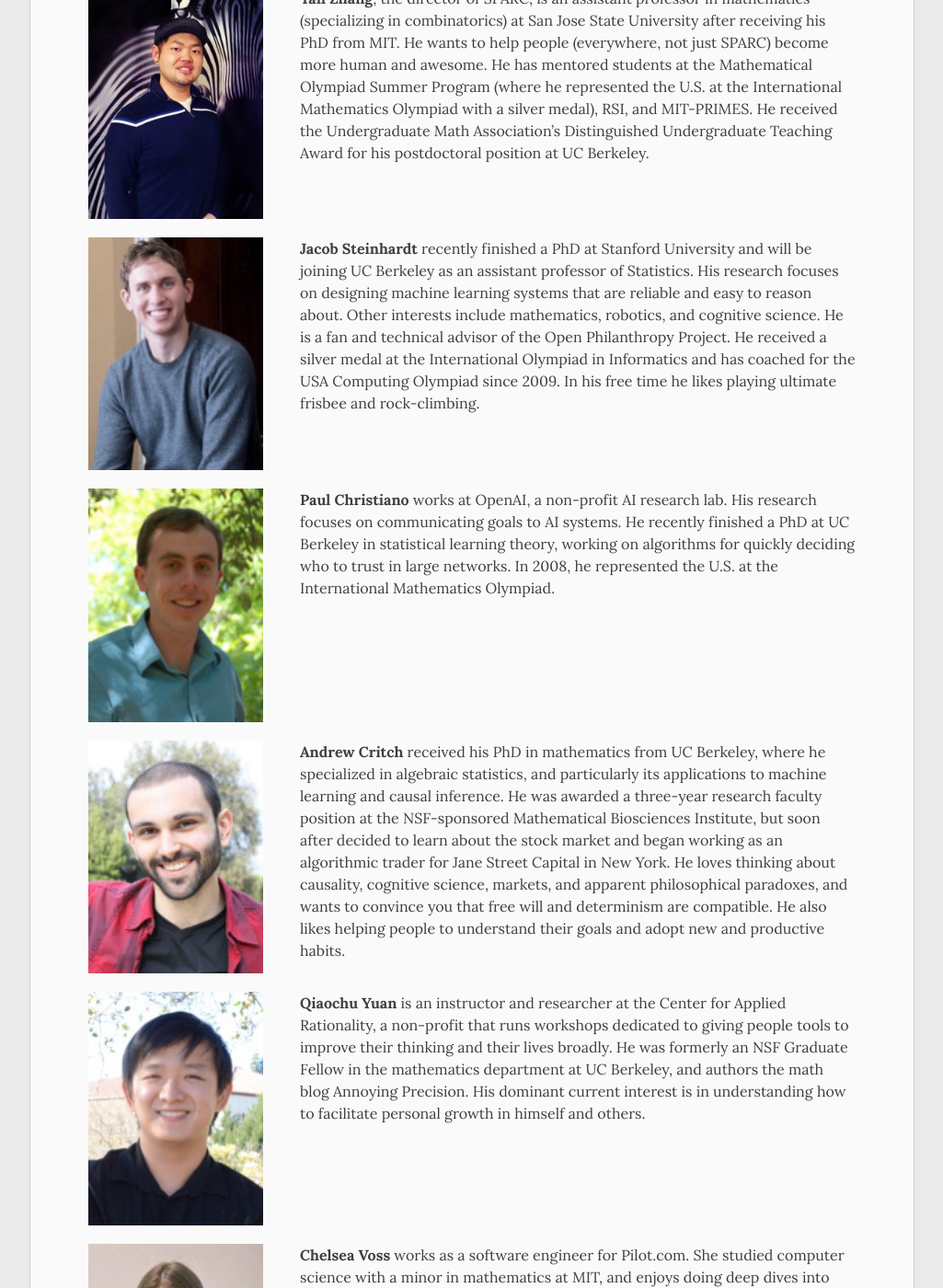
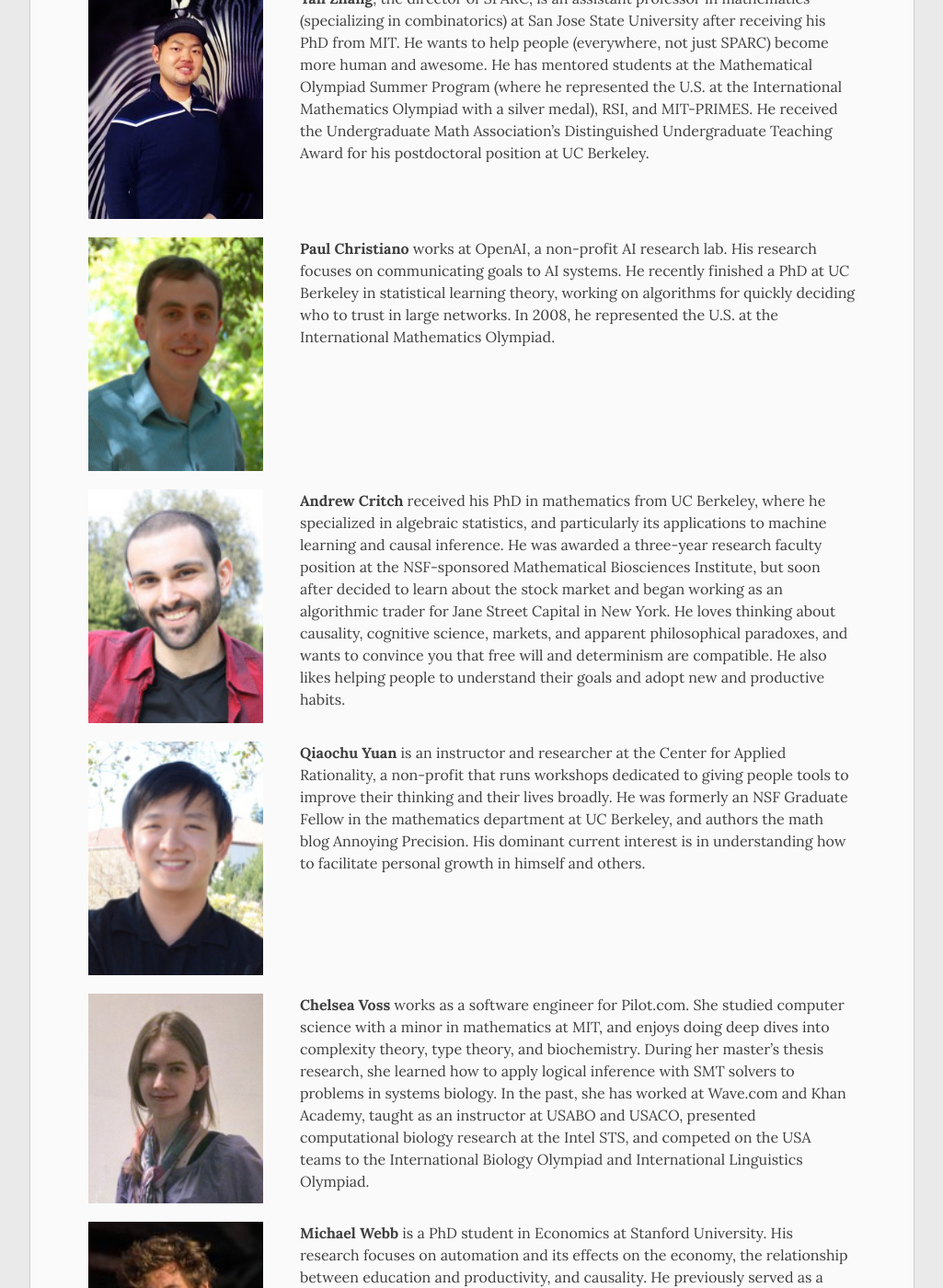
Before and after one commit to sparc-camp/sparc-camp.github.io, a Jekyll site: the page built from content/instructors.md, in a window 1280 px wide and 1400 px high, scrolled down 527 px. Shown: the whole window at 92% size, without its empty margins (127-1152 px from the left). Built offline with Jekyll 4.4.1, drawn with Linux system fonts in a browser that asks for light colours; some of the changed text lies outside the part shown.

Commit message:
added Catherine and removed Jacob

```diff
--- a/content/instructors.md
+++ b/content/instructors.md
@@ -13,16 +13,6 @@
     <td>
       <div class="instructor_bio">
         <b>Yan Zhang</b>, the director of SPARC, is an assistant professor in mathematics (specializing in combinatorics) at San Jose State University after receiving his PhD from MIT. He wants to help people (everywhere, not just SPARC) become more human and awesome. He has mentored students at the Mathematical Olympiad Summer Program (where he represented the U.S. at the International Mathematics Olympiad with a silver medal), RSI, and MIT-PRIMES. He received the Undergraduate Math Association’s Distinguished Undergraduate Teaching Award for his postdoctoral position at UC Berkeley.
-      </div>
-    </td>
-  </tr>
-  <tr class="instructor_table_row">
-    <td class="instructor_img_td">
-      <img src="/assets/instructors/jacob.jpg" class="instructor_img"/>
-    </td>
-    <td>
-      <div class="instructor_bio">
-        <b>Jacob Steinhardt</b> recently finished a PhD at Stanford University and will be joining UC Berkeley as an assistant professor of Statistics. His research focuses on designing machine learning systems that are reliable and easy to reason about. Other interests include mathematics, robotics, and cognitive science. He is a fan and technical advisor of the Open Philanthropy Project. He received a silver medal at the International Olympiad in Informatics and has coached for the USA Computing Olympiad since 2009. In his free time he likes playing ultimate frisbee and rock-climbing.
       </div>
     </td>
   </tr>
@@ -74,6 +64,16 @@
     <td>
       <div class="instructor_bio">
         <b>Michael Webb</b> is a PhD student in Economics at Stanford University. His research focuses on automation and its effects on the economy, the relationship between education and productivity, and causality. He previously served as a correspondent for The Economist, as senior economic aide to a British legislator, and as a research economist at the Institute for Fiscal Studies. He holds degrees from Oxford and MIT.
+      </div>
+    </td>
+  </tr>
+  <tr class="instructor_table_row">
+    <td class="instructor_img_td">
+      <img src="/assets/instructors/cat.jpg" class="instructor_img"/>
+    </td>
+    <td>
+      <div class="instructor_bio">
+        <b>Catherine Wu</b> is a technical product manager at Mastercard, after studying applied math with a focus on neuroscience at Harvard University. Long term, she wants to learn what makes people tick — how humans behave on an individual and population level. Previously, she has taught at USABO, after competing herself at the International Biology Olympiad. When not working, Catherine enjoys reading, social board games, and (recently) getting knocked down in Aikido.
       </div>
     </td>
   </tr>
```
Also changed, not shown: assets/instructors/cat.jpg (added).
